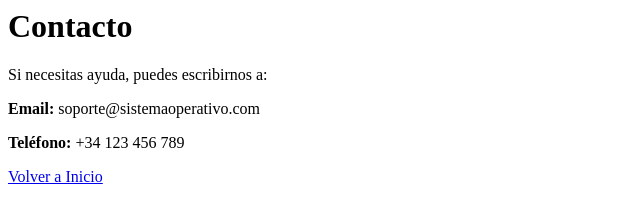
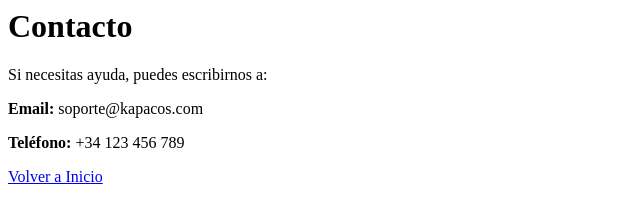
Before and after one commit to toch-2303/Kapac, a plain HTML site: page contact.html in a window 1280 px wide. Shown: the full height of the page, 0-640 px from the left. Drawn offline with Linux system fonts and the light colour scheme.

Commit message:
Update contact.html

```diff
--- a/contact.html
+++ b/contact.html
@@ -5,7 +5,7 @@
 <body>
     <h1>Contacto</h1>
     <p>Si necesitas ayuda, puedes escribirnos a:</p>
-    <p><b>Email:</b> soporte@sistemaoperativo.com</p>
+    <p><b>Email:</b> soporte@kapacos.com</p>
     <p><b>Teléfono:</b> +34 123 456 789</p>
 
     <a href="index.html">Volver a Inicio</a>
```
